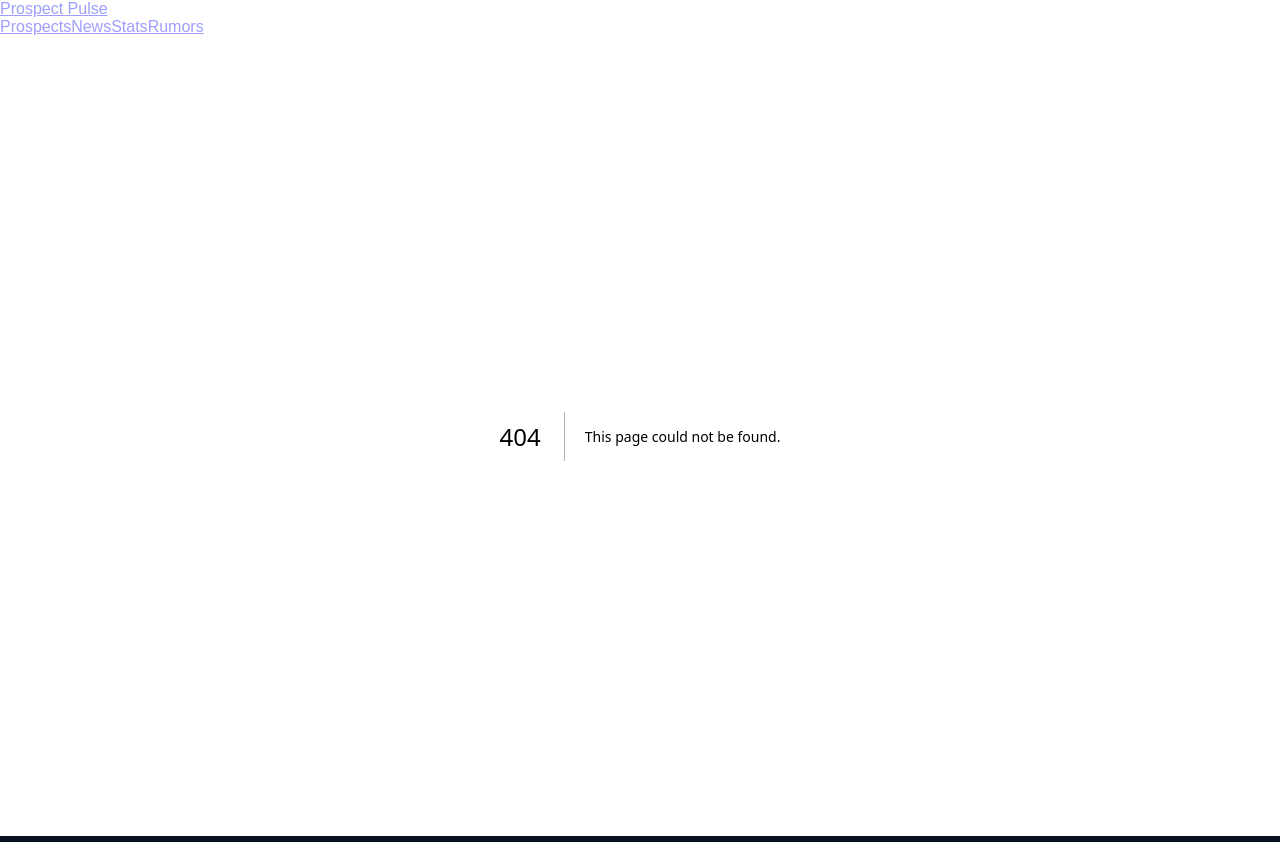
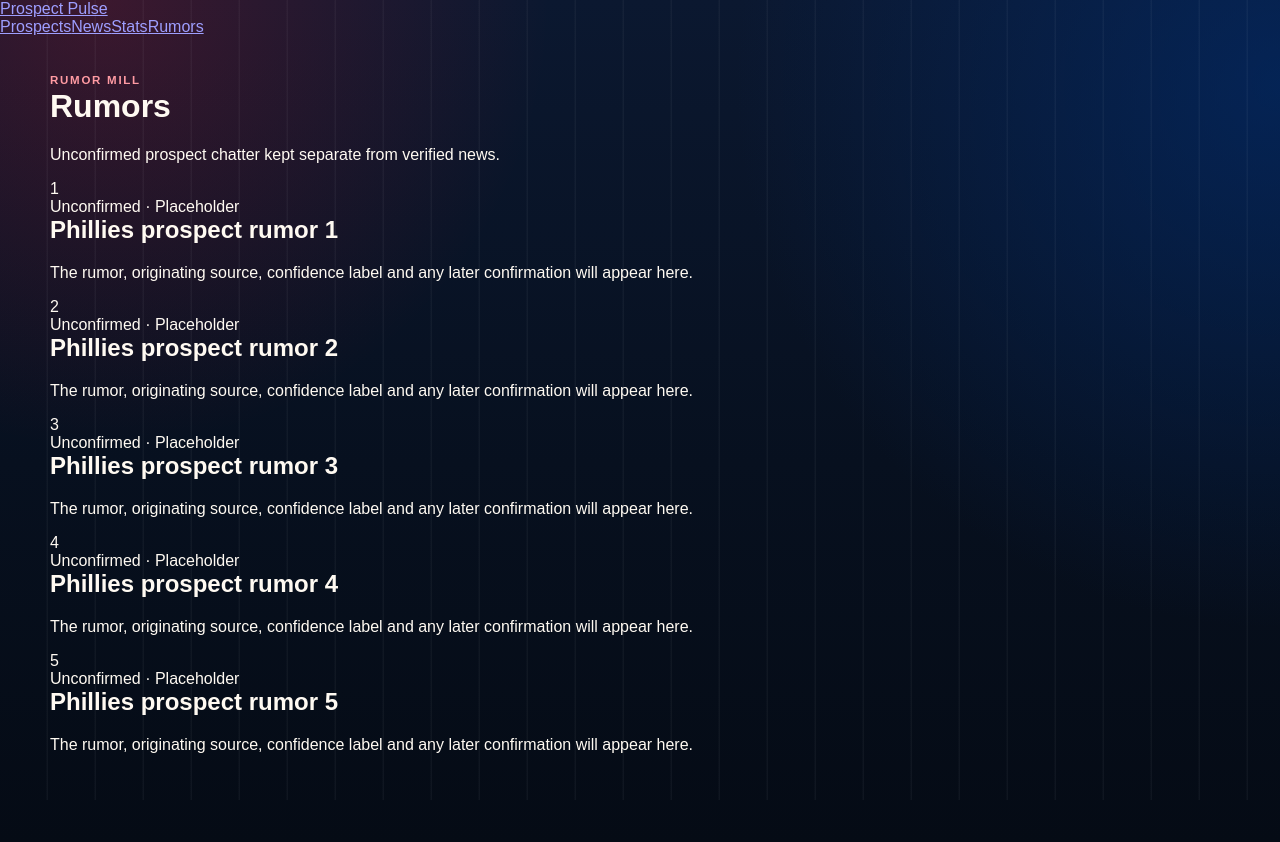
Before and after one commit to travtrego/phillies-prospect-pulse, a Next.js app: page /rumors in a window 1280 px wide. Before the commit this address had no page. Built offline with nearby package versions, Linux system fonts and the light colour scheme.

Commit message:
Add dedicated rumors page

```diff
--- /dev/null
+++ b/app/rumors/page.tsx
@@ -0,0 +1,24 @@
+export default function RumorsPage() {
+  return (
+    <main>
+      <header className="pageHeader">
+        <span className="eyebrow">Rumor mill</span>
+        <h1>Rumors</h1>
+        <p>Unconfirmed prospect chatter kept separate from verified news.</p>
+      </header>
+
+      <section className="rumorFeed">
+        {[1, 2, 3, 4, 5].map((rumor) => (
+          <article className="rumorStory" key={rumor}>
+            <span className="storyNumber blue">{rumor}</span>
+            <div>
+              <span className="storyMeta">Unconfirmed · Placeholder</span>
+              <h2>Phillies prospect rumor {rumor}</h2>
+              <p>The rumor, originating source, confidence label and any later confirmation will appear here.</p>
+            </div>
+          </article>
+        ))}
+      </section>
+    </main>
+  );
+}
```
